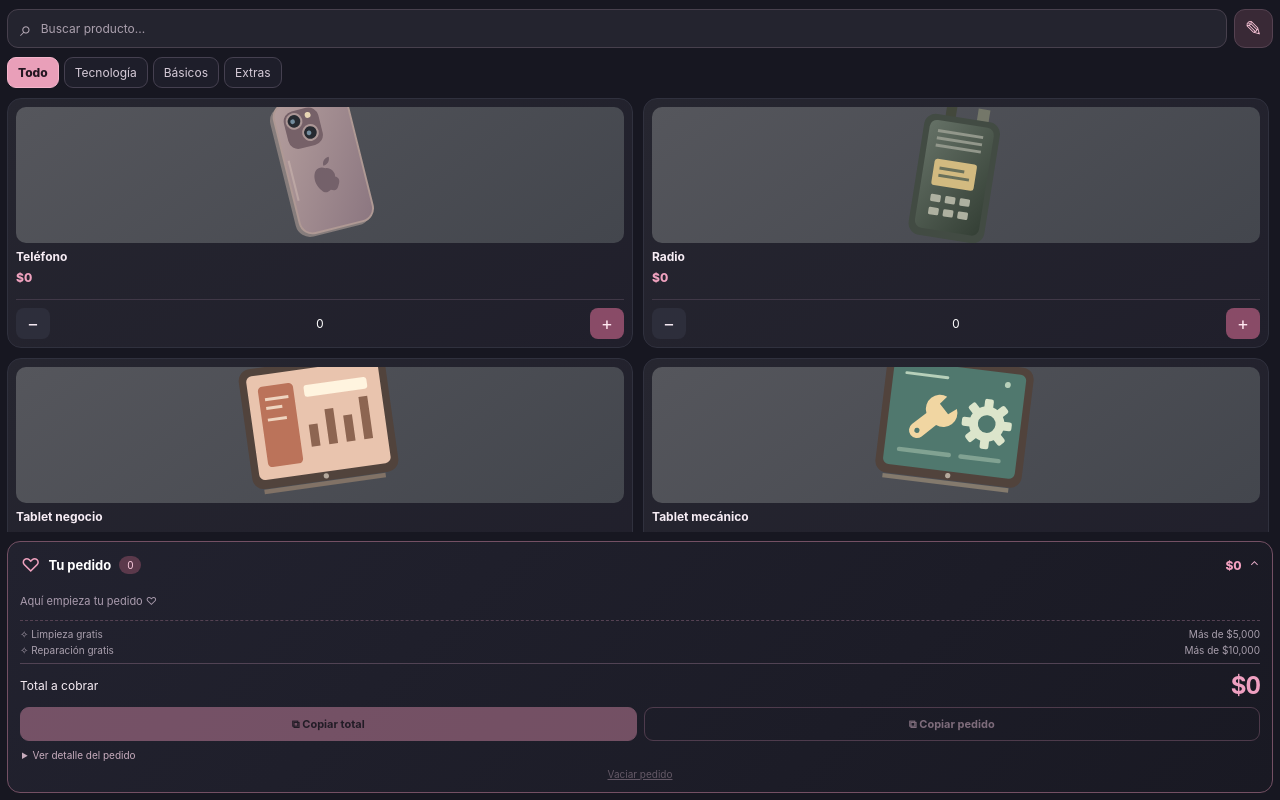
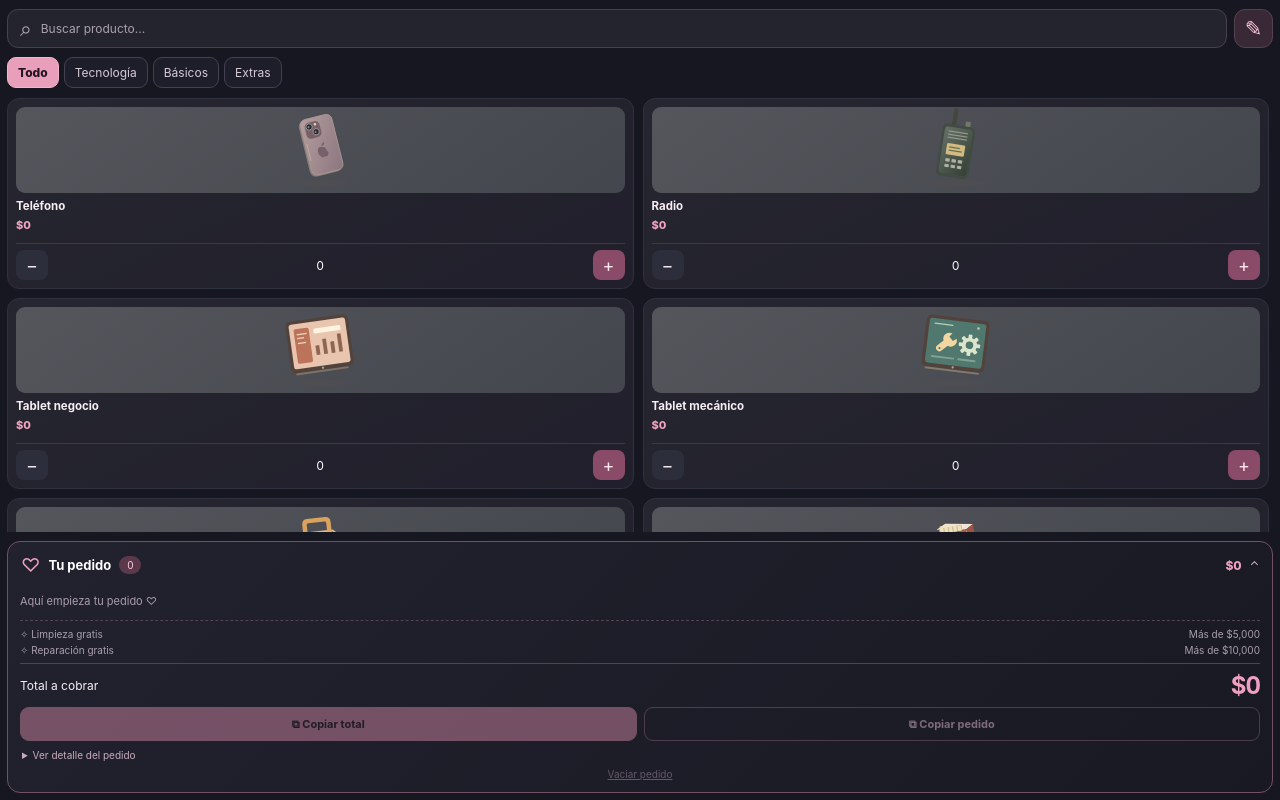
Before and after one commit to suysuy-beep/overlayfv, an Electron app: page app/badulake/index.html in a window 1280 px wide. Drawn offline with Linux system fonts and the light colour scheme; no server answers.

Commit message:
Add files via upload

```diff
--- a/app/badulake/compact.css
+++ b/app/badulake/compact.css
@@ -49,3 +49,18 @@ dialog{max-height:85vh;width:min(430px,calc(100% - 12px));background:#25212e;col
 .qty{flex:1;width:30px;min-width:0;text-align:center;font-size:12px}
 @media (max-height:660px){.product{min-height:213px}.illustration{height:104px;width:100%}}
 @media (max-width:340px){.products{grid-template-columns:1fr}.illustration{height:130px}}
+
+
+/* v0.6.3 — Mismos cuadritos, ilustraciones de menor tamaño y más productos visibles. */
+.products{column-gap:9px;row-gap:9px;padding-bottom:9px}
+.product{min-height:188px;padding:8px;gap:6px;border-radius:12px}
+.illustration{height:86px;min-height:86px;max-height:86px;border-radius:9px}
+.illustration svg{width:100%;height:100%;transform:scale(1.13)}
+.illustration img{width:100%;height:100%;object-fit:contain;transform:scale(0.87)}
+.info{min-height:38px}
+.name{font-size:11.5px;line-height:1.25}
+.price{font-size:11px;margin-top:4px}
+.counter{padding-top:6px}
+.counter button{width:32px;height:30px}
+@media(max-height:660px){.product{min-height:180px}.illustration{height:78px;min-height:78px;max-height:78px}}
+@media(max-width:340px){.products{grid-template-columns:repeat(2,minmax(0,1fr))}.product{min-height:180px;padding:6px}.illustration{height:75px;min-height:75px;max-height:75px}.counter button{width:27px}}
--- a/package.json
+++ b/package.json
@@ -1,6 +1,6 @@
 {
   "name": "suytools-taller-overlay",
-  "version": "0.6.2",
+  "version": "0.6.3",
   "description": "SuyTools: Taller y Badulak compactos, capturas y ventana redimensionable",
   "author": "SuyTools",
   "main": "main.js",
```
Also changed, not shown: app/overlay.css (+7 -1 lines), main.js (+9 -6 lines).
